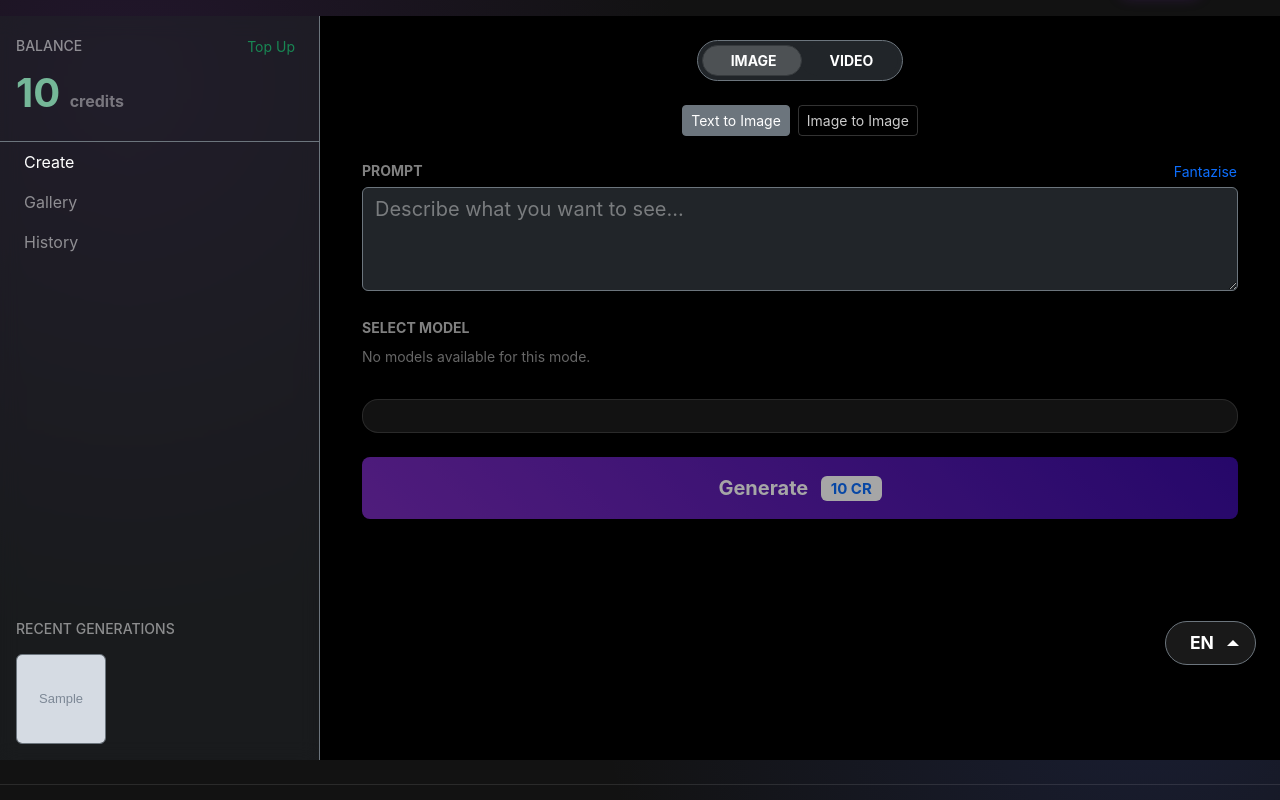
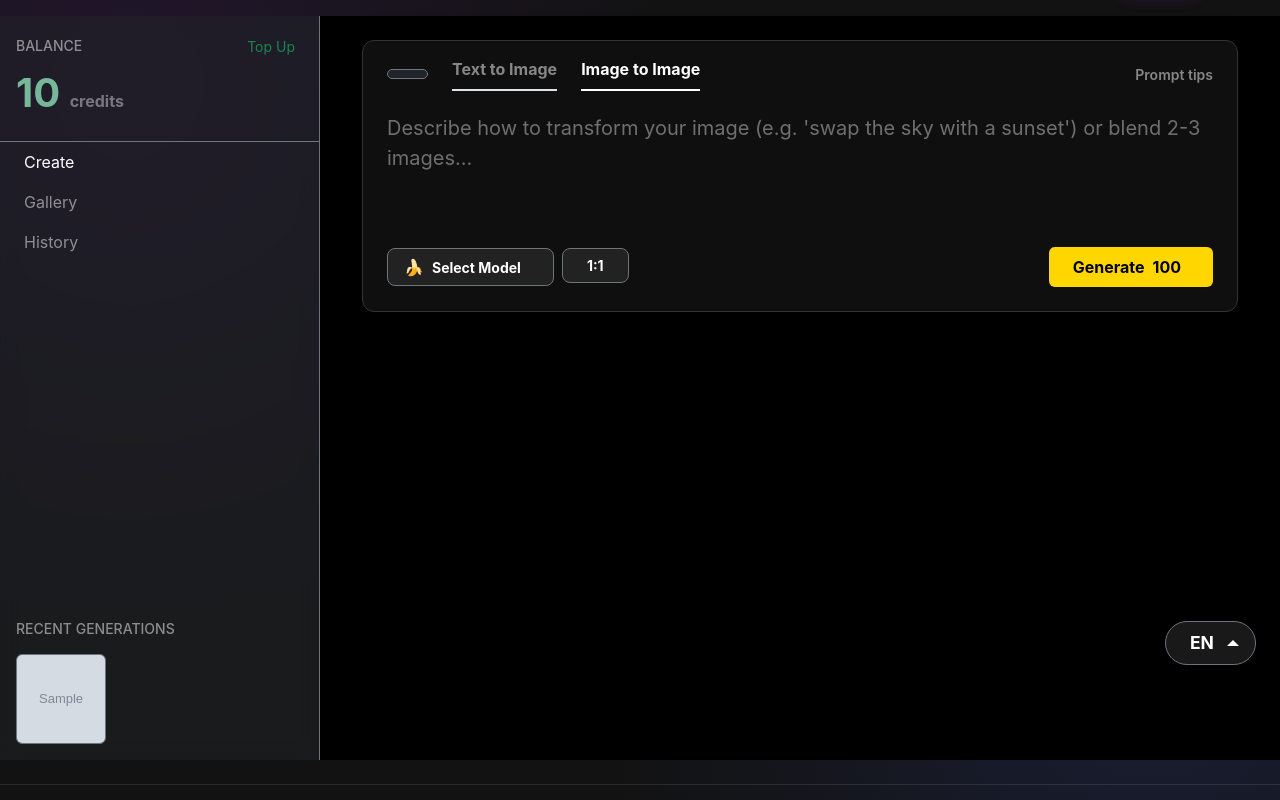
Before and after one commit to Azzot88/artline, a FastAPI app: template app/templates/dashboard.html in a window 1280 px wide. Shown: the part 111-911 px from the top of the page. Run offline with FastAPI, Linux system fonts and the light colour scheme; the template is opened without the code that fills it: most values are stand-ins (such as "Sample title", 1, 10 or a date in 2020); grey boxes marked "Sample" are stand-in pictures; parts of the project's set-up code (start-up, migrations or seed data) failed here and were passed over; some libraries are stand-ins or nearby versions.

Commit message:
Restyle dashboard form to match reference UI

```diff
--- a/app/templates/dashboard.html
+++ b/app/templates/dashboard.html
@@ -60,103 +60,151 @@
             <div class="container py-4" style="max-width: 900px;">
 
                 <!-- Main Form -->
-                <form id="generateForm" hx-post="/dashboard/jobs/new" hx-swap="none">
+                <!-- Main Form (Styled like Reference) -->
+                <form id="generateForm" hx-post="/dashboard/jobs/new" hx-swap="none" class="position-relative">
 
-                    <!-- 1. Mode Switcher -->
-                    <div class="d-flex justify-content-center mb-4">
-                        <div class="btn-group bg-dark rounded-pill p-1 border border-secondary" role="group">
+                    <!-- Main Card Container -->
+                    <div class="card border border-secondary shadow-lg overflow-hidden"
+                        style="background-color: #0f0f0f; border-color: #333 !important; border-radius: 12px;">
+
+                        <!-- Header: Toggles & Tabs -->
+                        <div class="card-header border-0 pb-0 pt-3 px-4 d-flex align-items-center mb-2"
+                            style="background: transparent;">
+                            <!-- Mode Switch (Image/Video as Icons) -->
+                            <div class="btn-group me-4 p-1 rounded bg-dark border border-secondary" role="group">
                                 <input type="radio" class="btn-check" name="kind" id="modeImage" value="image" checked
                                     onchange="app.setMode('image')">
-                            <label class="btn btn-sm btn-dark rounded-pill px-4 text-uppercase fw-bold" for="modeImage">
-                                <i class="bi bi-image me-1"></i> Image
+                                <label class="btn btn-sm btn-link text-white text-decoration-none px-2 py-0 border-0"
+                                    for="modeImage" title="Image Mode">
+                                    <i class="bi bi-image fs-5"></i>
                                 </label>
 
                                 <input type="radio" class="btn-check" name="kind" id="modeVideo" value="video"
                                     onchange="app.setMode('video')">
-                            <label class="btn btn-sm btn-dark rounded-pill px-4 text-uppercase fw-bold" for="modeVideo">
-                                <i class="bi bi-camera-reels me-1"></i> Video
+                                <label class="btn btn-sm btn-link text-white-50 text-decoration-none px-2 py-0 border-0"
+                                    for="modeVideo" title="Video Mode">
+                                    <i class="bi bi-camera-reels fs-5"></i>
                                 </label>
+                            </div>
+
+                            <!-- Source Tabs -->
+                            <div class="d-flex gap-4">
+                                <div class="cursor-pointer pb-2 border-bottom border-2 border-transparent text-white-50 fw-bold header-tab"
+                                    id="tabText" onclick="app.setSource('text')">
+                                    Text to Image
+                                </div>
+                                <div class="cursor-pointer pb-2 border-bottom border-2 border-white text-white fw-bold header-tab"
+                                    id="tabImage" onclick="app.setSource('image')">
+                                    Image to Image
                                 </div>
                             </div>
 
-                    <!-- 2. Source Switcher -->
-                    <div class="d-flex justify-content-center gap-2 mb-4">
-                        <button type="button" class="btn btn-outline-secondary btn-sm active" id="btnSourceText"
-                            onclick="app.setSource('text')">
-                            <i class="bi bi-fonts"></i> <span id="lblSourceText">Text to Image</span>
-                        </button>
-                        <button type="button" class="btn btn-outline-secondary btn-sm" id="btnSourceImage"
-                            onclick="app.setSource('image')">
-                            <i class="bi bi-card-image"></i> <span id="lblSourceImage">Image to Image</span>
-                        </button>
-                    </div>
-
-                    <!-- 3. Image Upload (Conditional) -->
-                    <div id="uploadArea" class="mb-4 d-none">
-                        <label class="form-label text-white-50 small">Input Image</label>
-                        <div class="border border-secondary border-dashed rounded p-4 text-center text-muted"
-                            onclick="document.getElementById('fileInput').click()" style="cursor: pointer;">
-                            <i class="bi bi-cloud-upload display-4"></i>
-                            <p class="mb-0 mt-2">Click to upload reference image</p>
-                            <input type="file" id="fileInput" name="init_image" class="d-none"
-                                onchange="app.handleFile(this)">
-                        </div>
-                        <div id="filePreview" class="mt-2 d-none">
-                            <img src="" class="rounded" style="height: 100px;">
-                            <button type="button" class="btn btn-sm btn-danger ms-2"
-                                onclick="app.clearFile()">x</button>
+                            <div class="ms-auto text-white-50 small">
+                                <i class="bi bi-info-circle"></i> Prompt tips
                             </div>
                         </div>
 
-                    <!-- 4. Prompt Area -->
-                    <div class="position-relative mb-4">
-                        <div class="d-flex justify-content-between mb-1">
-                            <label class="text-white-50 small text-uppercase fw-bold">Prompt</label>
-                            <button type="button" class="btn btn-link btn-sm p-0 text-primary text-decoration-none"
-                                onclick="app.fantazise()">
-                                <i class="bi bi-stars"></i> Fantazise
-                            </button>
+                        <!-- Body: Upload & Prompt -->
+                        <div class="card-body px-4 py-2" style="min-height: 140px;">
+
+                            <!-- Image Input Trigger (Small Icon) -->
+                            <div id="uploadArea" class="mb-2 d-none">
+                                <div class="d-inline-block border border-secondary rounded p-2 text-center cursor-pointer hover-white position-relative"
+                                    style="width: 48px; height: 48px; border-style: dashed !important;"
+                                    onclick="document.getElementById('fileInput').click()">
+                                    <i class="bi bi-plus-lg text-white-50"></i>
+
+                                    <!-- Preview Overlay -->
+                                    <div id="miniPreview"
+                                        class="position-absolute top-0 start-0 w-100 h-100 d-none bg-dark rounded overflow-hidden">
+                                        <img src="" class="w-100 h-100 object-fit-cover" id="imgPreviewTag">
                                     </div>
-                        <textarea name="prompt" id="promptInput"
-                            class="form-control bg-dark text-white border-secondary fs-5" rows="3"
-                            placeholder="Describe what you want to see..." required
-                            oninput="app.updateState()"></textarea>
+                                </div>
+                                <input type="file" id="fileInput" name="init_image" class="d-none"
+                                    onchange="app.handleFile(this)">
+                                <button type="button" class="btn btn-link btn-sm text-danger p-0 ms-2 align-top d-none"
+                                    id="clearFileBtn" onclick="app.clearFile()">x</button>
                             </div>
 
-                    <!-- 5. Model Selection -->
-                    <div class="mb-4">
-                        <label class="text-white-50 small text-uppercase fw-bold mb-2">Select Model</label>
-                        <div class="d-flex overflow-auto gap-3 pb-2" id="modelList">
-                            <!-- JS populates this -->
-                        </div>
-                        <input type="hidden" name="model" id="selectedModelId">
+                            <!-- Input Field -->
+                            <textarea name="prompt" id="promptInput"
+                                class="form-control bg-transparent border-0 text-white px-0 fs-5"
+                                style="resize: none; box-shadow: none;" rows="3"
+                                placeholder="Describe how to transform your image (e.g. 'swap the sky with a sunset') or blend 2-3 images..."
+                                required oninput="app.updateState()"></textarea>
                         </div>
 
-                    <!-- 6. Parameters (Dynamic) -->
-                    <div class="card glass-panel mb-4">
-                        <div class="card-body p-3">
-                            <div class="row g-3" id="paramsContainer">
-                                <!-- JS populates this -->
+                        <!-- Footer: Controls -->
+                        <div class="card-footer bg-transparent border-0 px-4 pb-4 pt-2">
+
+                            <!-- Limits / Warning -->
+                            <div id="limitMsg" class="text-warning small mb-3 d-none">
+                                You've reached your free limit. <a href="/services/billing"
+                                    class="text-warning fw-bold">Subscribe now</a> to keep generating.
                             </div>
-                            <div class="mt-2 text-white-50 small font-monospace" id="paramsSummary">
-                                <!-- Summary -->
+
+                            <div class="d-flex justify-content-between align-items-center flex-wrap gap-3">
+
+                                <!-- Left: Selectors -->
+                                <div class="d-flex gap-2">
+                                    <!-- Model Selector -->
+                                    <div class="dropdown">
+                                        <button
+                                            class="btn btn-dark border border-secondary rounded-3 text-start d-flex align-items-center gap-2 px-3"
+                                            type="button" data-bs-toggle="dropdown" style="background: #222;">
+                                            <span id="selectedModelIcon">🍌</span>
+                                            <span id="selectedModelName" class="text-white small fw-bold">Select
+                                                Model</span>
+                                            <i class="bi bi-chevron-down ms-2 text-white-50 small"></i>
+                                        </button>
+                                        <ul class="dropdown-menu dropdown-menu-dark shadow-lg p-0" id="modelDropdown"
+                                            style="max-height: 300px; overflow-y: auto;">
+                                            <!-- JS Populated -->
+                                        </ul>
+                                        <input type="hidden" name="model" id="selectedModelInput">
+                                    </div>
+
+                                    <!-- Aspect Ratio Selector -->
+                                    <div class="dropdown">
+                                        <button
+                                            class="btn btn-dark border border-secondary rounded-3 d-flex align-items-center gap-2 px-3"
+                                            type="button" data-bs-toggle="dropdown" style="background: #222;">
+                                            <i class="bi bi-square"></i>
+                                            <span id="selectedRatio" class="text-white small fw-bold">1:1</span>
+                                            <i class="bi bi-chevron-down text-white-50 small"></i>
+                                        </button>
+                                        <ul class="dropdown-menu dropdown-menu-dark shadow-lg" id="ratioDropdown">
+                                            <li><a class="dropdown-item" href="#"
+                                                    onclick="app.setRatio('1024x1024', '1:1')"><i
+                                                        class="bi bi-square me-2"></i> 1:1 (Square)</a></li>
+                                            <li><a class="dropdown-item" href="#"
+                                                    onclick="app.setRatio('896x1152', '3:4')"><i
+                                                        class="bi bi-phone me-2"></i> 3:4 (Portrait)</a></li>
+                                            <li><a class="dropdown-item" href="#"
+                                                    onclick="app.setRatio('1152x896', '4:3')"><i
+                                                        class="bi bi-aspect-ratio me-2"></i> 4:3 (Landscape)</a></li>
+                                            <li><a class="dropdown-item" href="#"
+                                                    onclick="app.setRatio('1344x768', '16:9')"><i
+                                                        class="bi bi-film me-2"></i> 16:9 (Wide)</a></li>
+                                        </ul>
+                                        <input type="hidden" name="resolution" id="selectedRatioInput">
+                                    </div>
+
+                                    <!-- Additional Params Container (Hidden by default, used for durations etc) -->
+                                    <div id="extraParams" class="d-none"></div>
+                                </div>
+
+                                <!-- Right: Generate Button -->
+                                <div>
+                                    <button type="submit" id="mainGenerateBtn"
+                                        class="btn btn-warning fw-bold px-4 py-2 d-flex align-items-center gap-2"
+                                        style="background-color: #ffd600; border: none; color: #000;">
+                                        Generate <span id="costDisplay">100</span> <i class="bi bi-stars"></i>
+                                    </button>
                                 </div>
                             </div>
                         </div>
-
-                    <!-- 7. Generate Button -->
-                    <div class="d-grid position-relative">
-                        <div id="emptyPromptMsg"
-                            class="position-absolute top-0 start-50 translate-middle-x bg-danger text-white px-2 rounded small d-none"
-                            style="margin-top: -25px;">
-                            Add prompt to generate
                     </div>
-                        <button type="submit" id="mainGenerateBtn"
-                            class="btn btn-primary btn-lg py-3 fw-bold ls-1 shadow-lg" disabled>
-                            Generate <span class="badge bg-white text-primary ms-2" id="costBadge">10 CR</span>
-                        </button>
-                    </div>
-
                 </form>
 
             </div>
```
Lines whose indentation alone changed are shown as unchanged.
